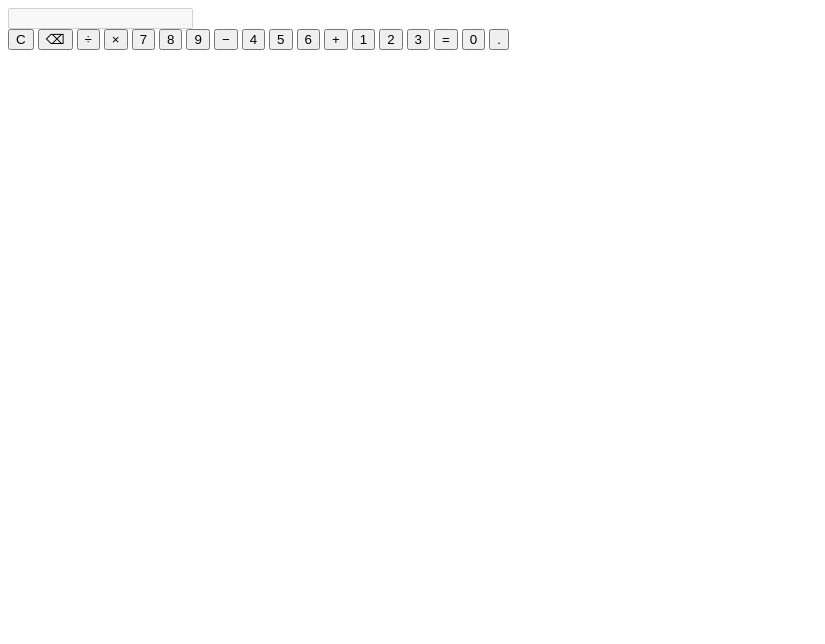
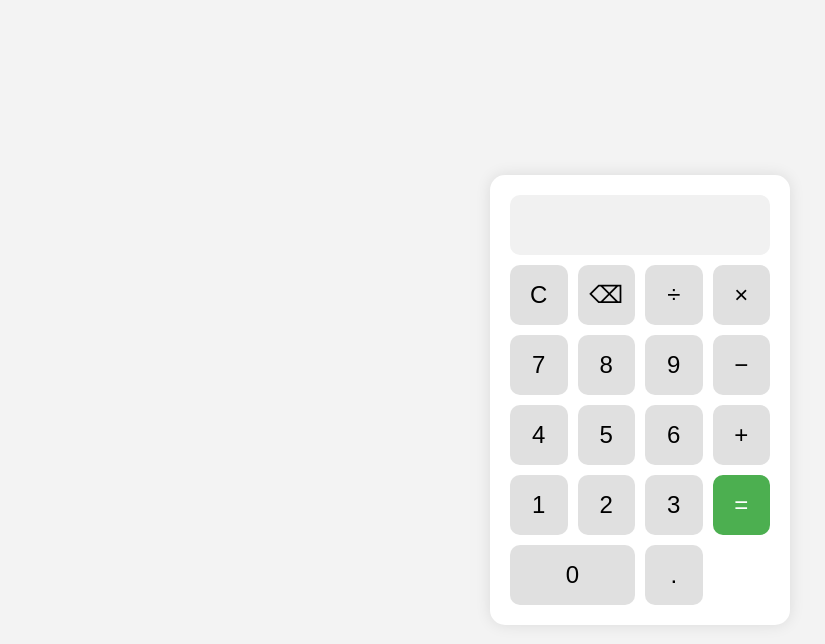
Before and after one commit to ripqialamsyah/Portofolio, a plain HTML site: page kalulator.html in a window 1280 px wide. Shown: the whole page, without its empty margins (0-825 px from the left). Drawn offline with Linux system fonts and the light colour scheme.

Commit message:
Update kalulator.html

```diff
--- a/kalulator.html
+++ b/kalulator.html
@@ -4,7 +4,7 @@
     <meta charset="UTF-8" />
     <meta name="viewport" content="width=device-width, initial-scale=1.0" />
     <title>Kalkulator Sederhana</title>
-    <link rel="stylesheet" href="style.css" />
+    <link rel="stylesheet" href="style kalkulator.css" />
   </head>
   <body>
     <div class="calculator">
```
